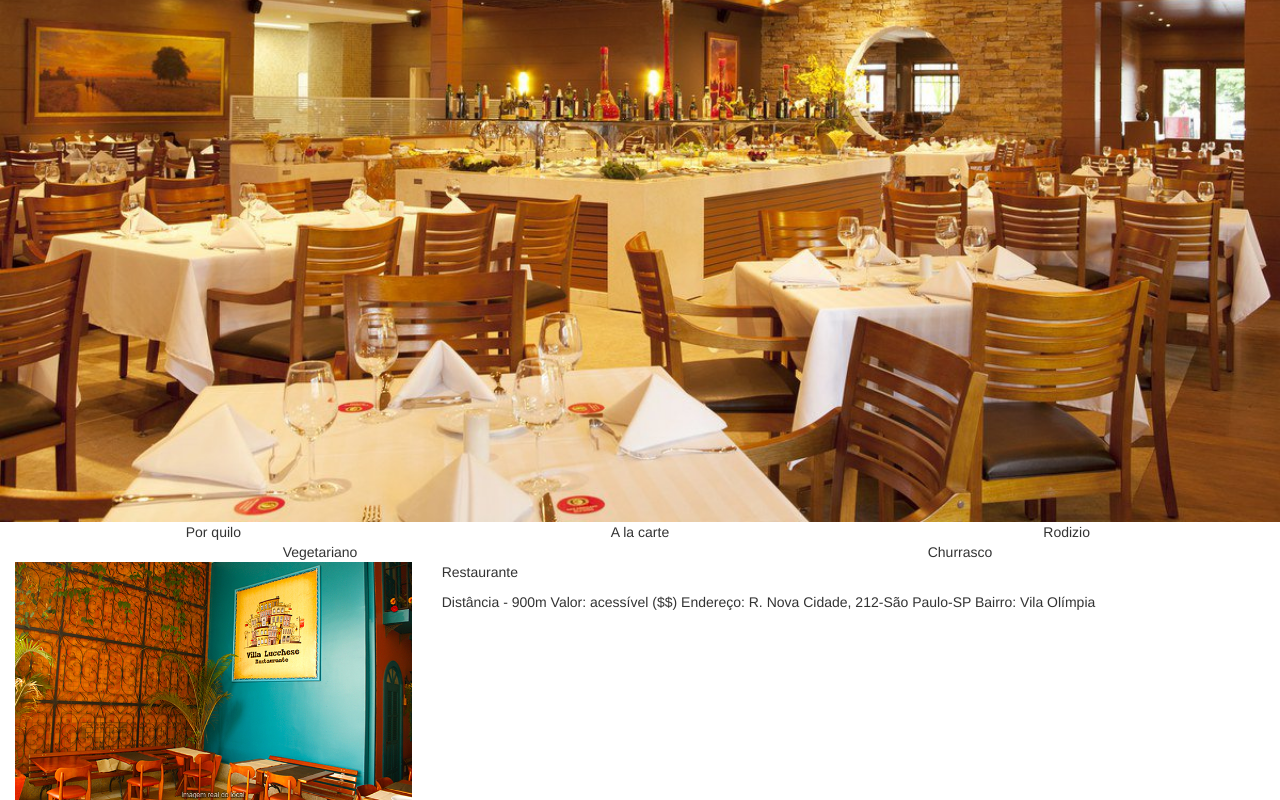
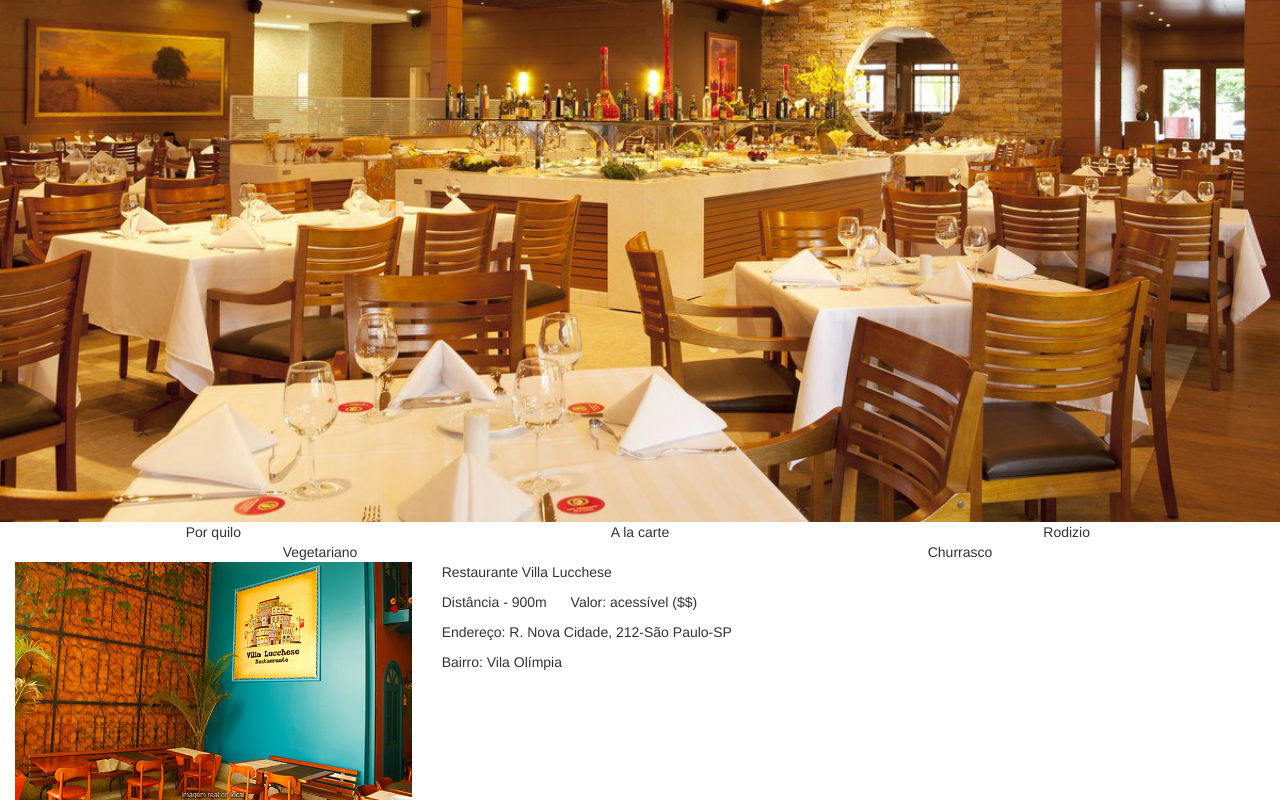
Before and after one commit to gmbarroso/tenhofome, a plain HTML site: page index.html in a window 1280 px wide. Shown: the part 331-1131 px from the top of the page. Drawn offline with Linux system fonts and the light colour scheme.

Commit message:
última adição antes da aula de design thinkin

```diff
--- a/index.html
+++ b/index.html
@@ -41,11 +41,11 @@
         <img src="img/villalucchese.jpg" alt="" class="img-responsive">
       </div>
       <div class="col-md-8 info">
-        <p>Restaurante</p>
-        Distância - 900m
-        Valor: acessível ($$)
-        Endereço: R. Nova Cidade, 212-São Paulo-SP
-        Bairro: Vila Olímpia
+        <p>Restaurante Villa Lucchese</p>
+        <p>Distância - 900m
+        <span>Valor: acessível ($$)</span></p>
+        <p>Endereço: R. Nova Cidade, 212-São Paulo-SP</p>
+        <p>Bairro: Vila Olímpia</p>
       </div>
 
 
--- a/styles.css
+++ b/styles.css
@@ -11,3 +11,7 @@ img{
 	width: 100%;
 
 }
+
+span{
+  padding-left: 20px;
+}
```
